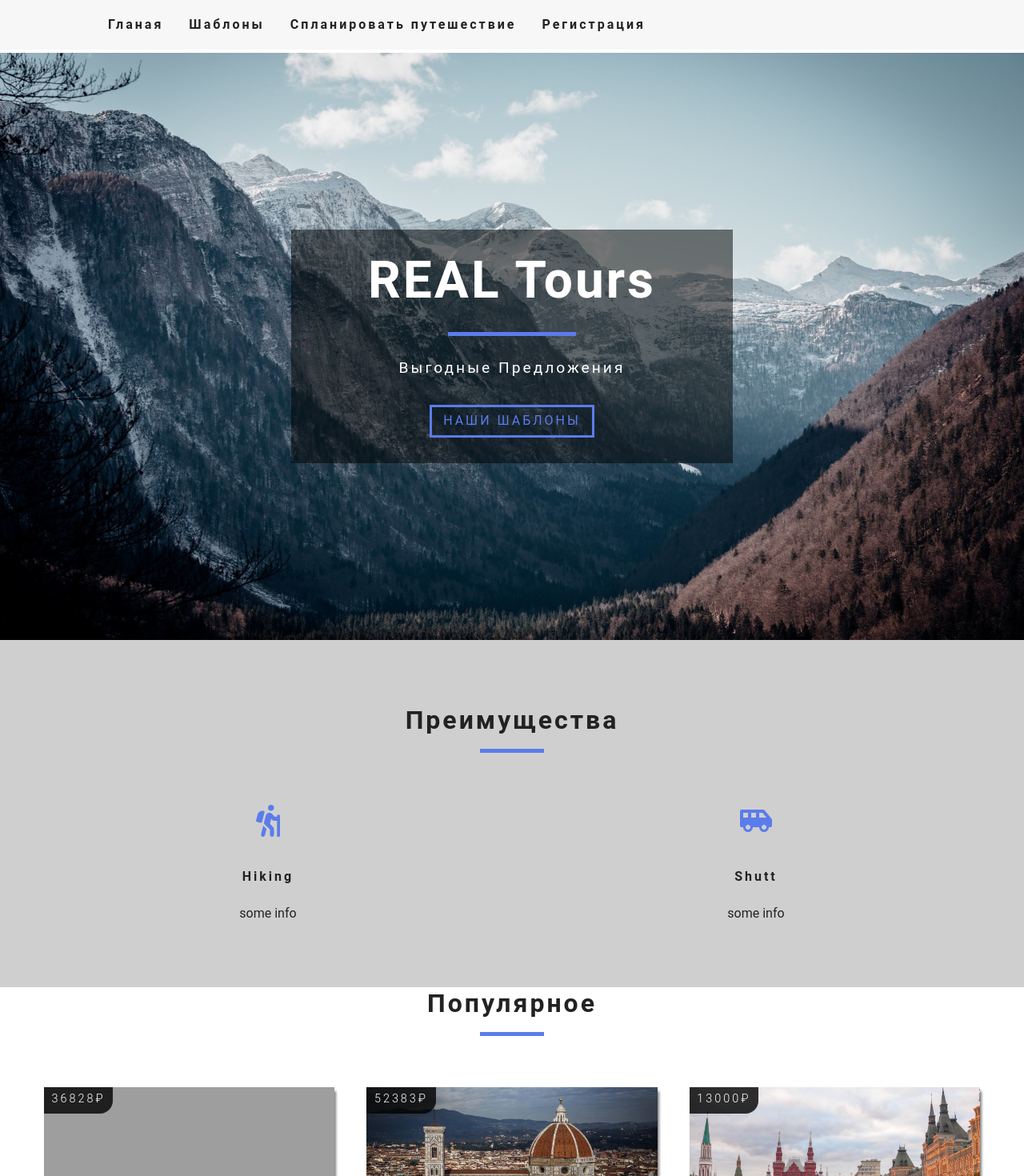
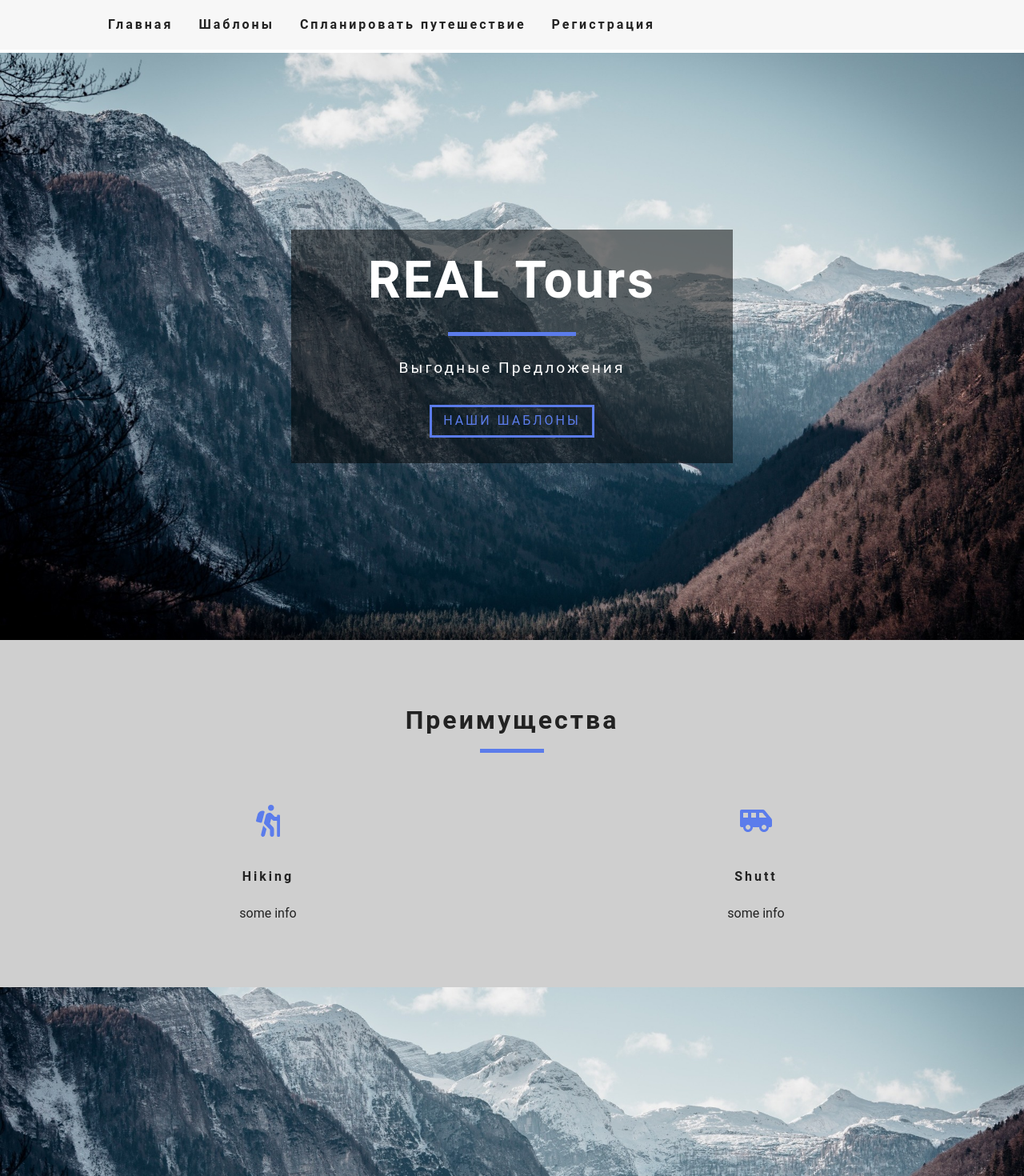
Before and after one commit to VadimAlyshevitch/FRONT-tour-React, a React (Create React App) app: page / in a window 1280 px wide. Shown: the top 1470 px of the page at 80% size. Built offline with nearby package versions, Linux system fonts and the light colour scheme; grey boxes are pictures that could not be loaded.

Commit message:
some fix

```diff
--- a/src/App.css
+++ b/src/App.css
@@ -675,6 +675,7 @@ input {
   padding: 5px;
   text-align: center;
   border-bottom: 1px solid black;
+  display: none;
 }
 
 .block-left,
@@ -691,9 +692,9 @@ input {
   justify-content: space-between;
 }
 
-.block-right {
+/* .block-right {
   text-align: right;
-}
+} */
 
 .city__name {
   font-size: 18px;
--- a/src/components/Navbar.js
+++ b/src/components/Navbar.js
@@ -33,7 +33,7 @@ export default class Navbar extends Component {
                     <ul className={this.state.isOpen ? "nav-links show-nav" : "nav-links"}>
 
                         <li>
-                             <Link to="/">Гланая </Link>
+                             <Link to="/">Главная </Link>
                         </li>
                         <li>
                              <Link to="/shablons">Шаблоны</Link>
--- a/src/pages/Home.js
+++ b/src/pages/Home.js
@@ -17,7 +17,7 @@ export default function Home() {
          </Hero>
 
          <Services />
-         <FeaturedRooms />
+
          <StyledFooter />
         </>
     )
--- a/src/pages/PlaneCreate.js
+++ b/src/pages/PlaneCreate.js
@@ -119,7 +119,7 @@ export default function Plane() {
                         const bestTicket = best_prices.filter(item => item.depart_date === date)[0]
                         setBestTicket(bestTicket)
                         setTickets(best_prices.filter(item => item !== bestTicket))
-                        debugger
+
                       })
 
                   }}>
@@ -220,7 +220,7 @@ export default function Plane() {
                   <h3 className="agent">{ bestTicket.gate }</h3>
                     <div className="ticket__wrapper">
                         <div className="left-side">
-                            <a href={getLinkAviasales(bestTicket)} target="_blank" className="button button__buy">&nbsp;{ bestTicket.value }₽</a>
+                            <a href={getLinkAviasales(bestTicket)} target="_blank" className="button button__buy">&nbsp;{ bestTicket.value + 1000}₽</a>
                           </div>
                         <div className="right-side">
                             <div className="block-left">
```
